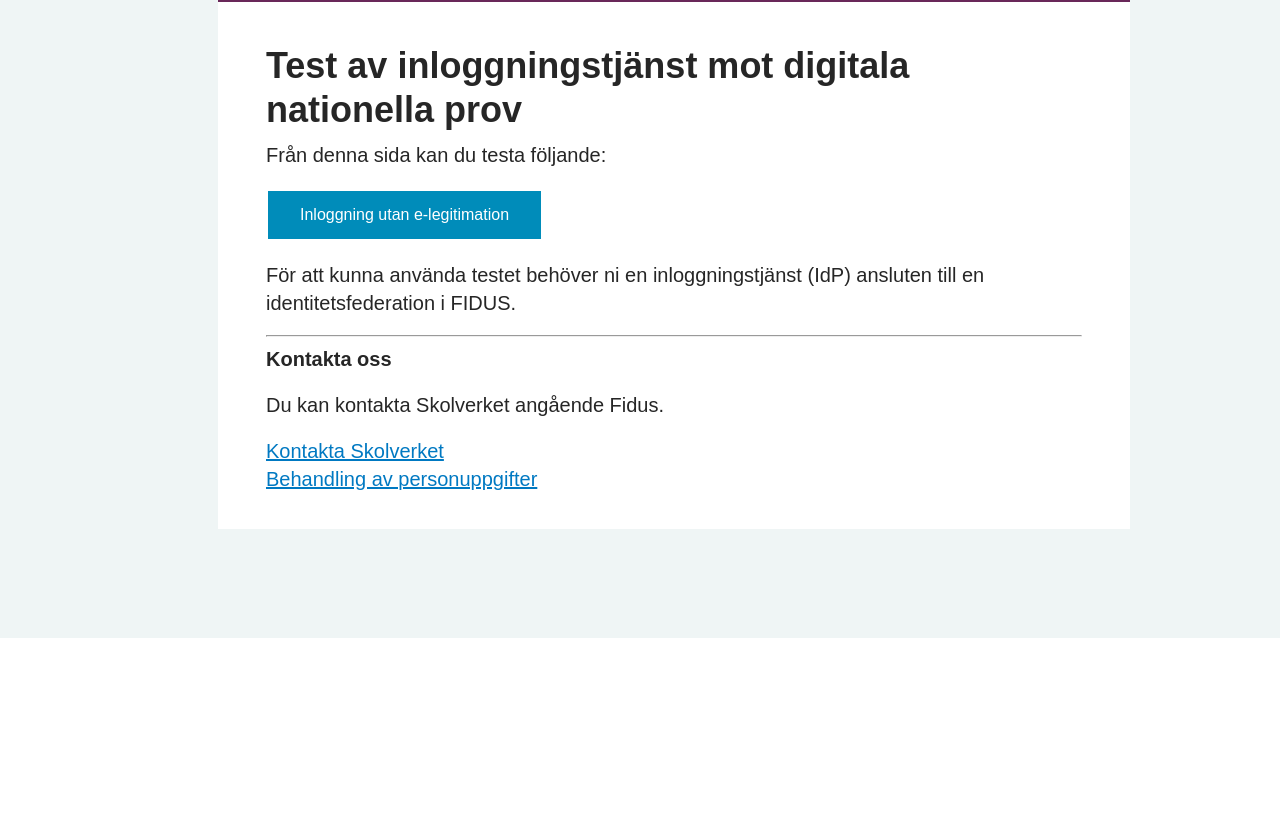
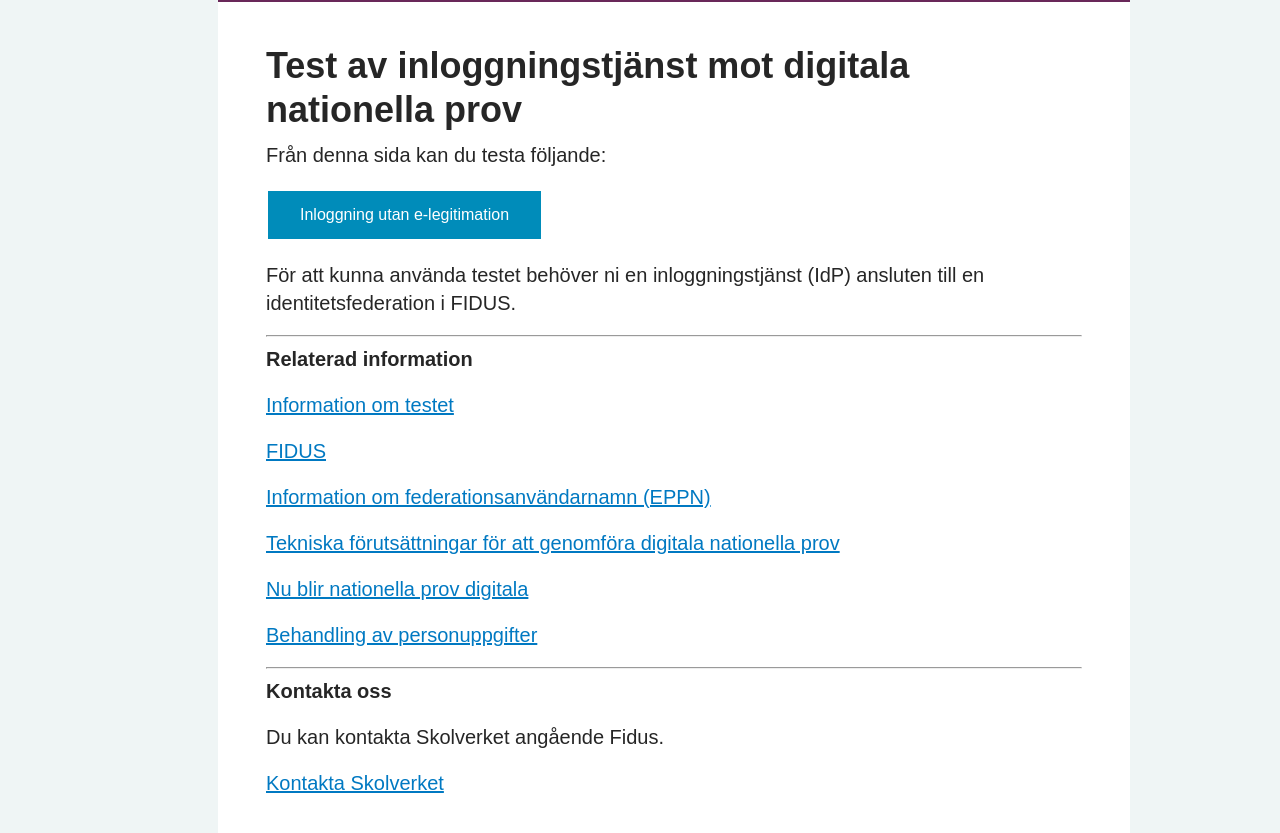
Before and after one commit to SUNET/docker-fidustest-sp, a PHP site: page /DNP in a window 1280 px wide. Shown: the part 162-995 px from the top of the page. Before the commit the page ends 800 px from the top, so only its background shows below. Run offline with PHP 8.4, Linux system fonts and the light colour scheme; some libraries are stand-ins or nearby versions.

Commit message:
Added updated texts

```diff
--- a/html/DNP/index.php
+++ b/html/DNP/index.php
@@ -5,5 +5,11 @@ print_header('Skolverkets testsida för inloggning','../');?>
         <p>Från denna sida kan du testa följande:
         <p><a href="/Shibboleth.sso/Login?target=https://fidustest.skolverket.se/secure&entityID=https://idpproxy.dev.eduid.se/idp"><button class="button">Inloggning utan e-legitimation</button></a></p>
         <!--p><a href="/Shibboleth.sso/Login?target=https://fidustest.skolverket.se/refeds_mfa&entityID=https://idpproxy.dev.eduid.se/idp&authnContextClassRef=https://refeds.org/profile/mfa"><button class="button">Med MFA</button></a></p-->
-        <p>För att kunna använda testet behöver ni en inloggningstjänst (IdP) ansluten till en identitetsfederation i FIDUS.</p>
-<?php print_footer();
+	<p>För att kunna använda testet behöver ni en inloggningstjänst (IdP) ansluten till en identitetsfederation i FIDUS.</p>
+<?php print_footer('', '
+	<p><a href="https://www.skolverket.se/om-oss/var-verksamhet/skolverkets-prioriterade-omraden/digitalisering/digitala-nationella-prov/tekniska-forutsattningar-for-skolorna-att-kunna-genomfora-digitala-nationella-prov/tekniskt-verifieringstest---federerad-inloggning-och-konfiguration-av-inloggningstjanst">Information om testet</a></p>
+	<p><a href="https://www.skolverket.se/om-oss/var-verksamhet/skolverkets-prioriterade-omraden/digitalisering/digitala-nationella-prov/tekniska-forutsattningar-for-skolorna-att-kunna-genomfora-digitala-nationella-prov/fidus">FIDUS</a></p>
+	<p><a href="https://www.skolverket.se/om-oss/var-verksamhet/skolverkets-prioriterade-omraden/digitalisering/digitala-nationella-prov/tekniska-forutsattningar-for-skolorna-att-kunna-genomfora-digitala-nationella-prov/eppn">Information om federationsanvändarnamn (EPPN)</a></p>
+	<p><a href="https://www.skolverket.se/om-oss/var-verksamhet/skolverkets-prioriterade-omraden/digitalisering/digitala-nationella-prov/tekniska-forutsattningar-for-skolorna-att-kunna-genomfora-digitala-nationella-prov">Tekniska förutsättningar för att genomföra digitala nationella prov</a></p>
+	<p><a href="https://www.skolverket.se/om-oss/var-verksamhet/skolverkets-prioriterade-omraden/digitalisering/digitala-nationella-prov/nu-blir-nationella-prov-digitala">Nu blir nationella prov digitala </a></p>
+');
--- a/html/assets/html.php
+++ b/html/assets/html.php
@@ -43,13 +43,15 @@ function print_header($title,$prefix='') {
       <div class="popup">';
 }
 
-function print_footer($extra='') {
+function print_footer($extra='', $extraRelated='') {
 	print '
+        <hr>
+	<p><b>Relaterad information</b></p>' . $extraRelated .'
+	<p><a href="/Behandling_av_personuppgifter.html">Behandling av personuppgifter</a></p>
         <hr>
 	<p><b>Kontakta oss</b></p>
         <p>Du kan kontakta Skolverket angående Fidus.</p>
-        <p><a href="https://www.skolverket.se/om-oss/kontakta-oss">Kontakta Skolverket</a><br>
-        <a href="/Behandling_av_personuppgifter.html">Behandling av personuppgifter</a></p>
+        <p><a href="https://www.skolverket.se/om-oss/kontakta-oss">Kontakta Skolverket</a><p>
       </div>
     </div>
   </div>
```
